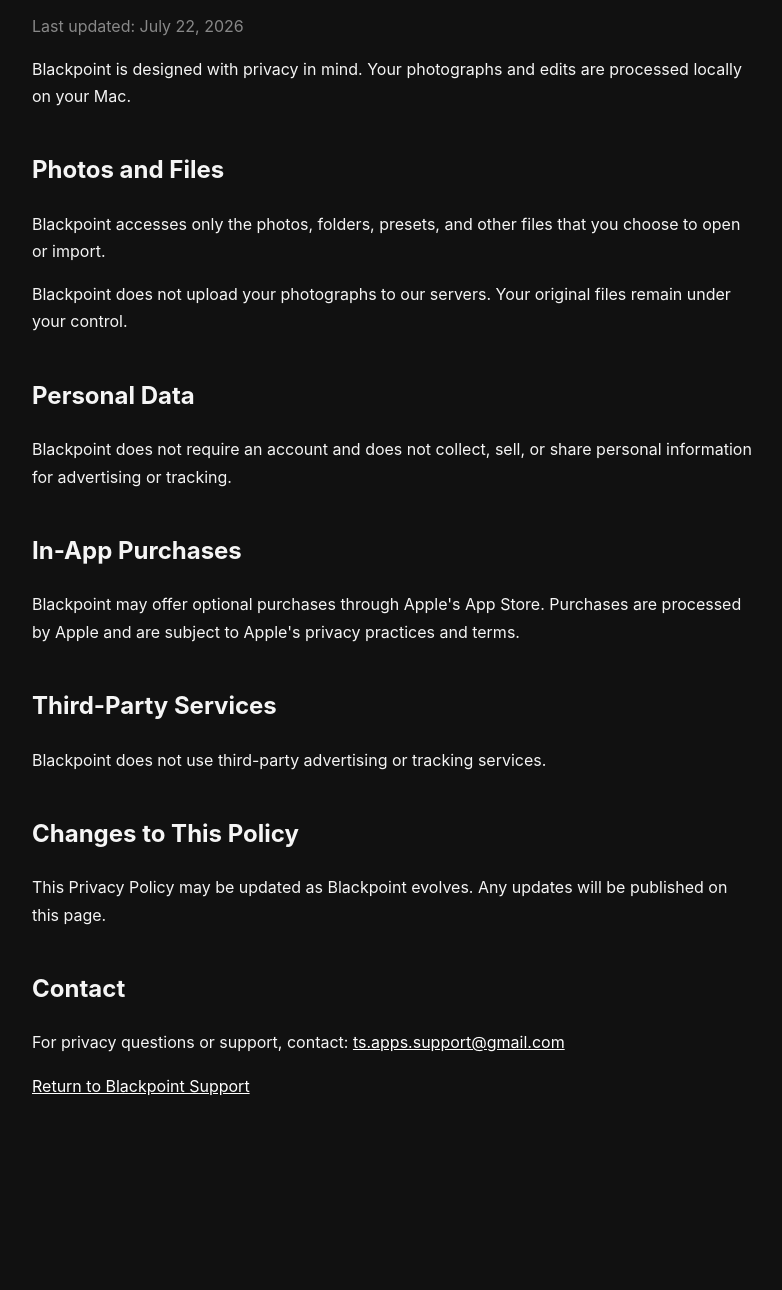
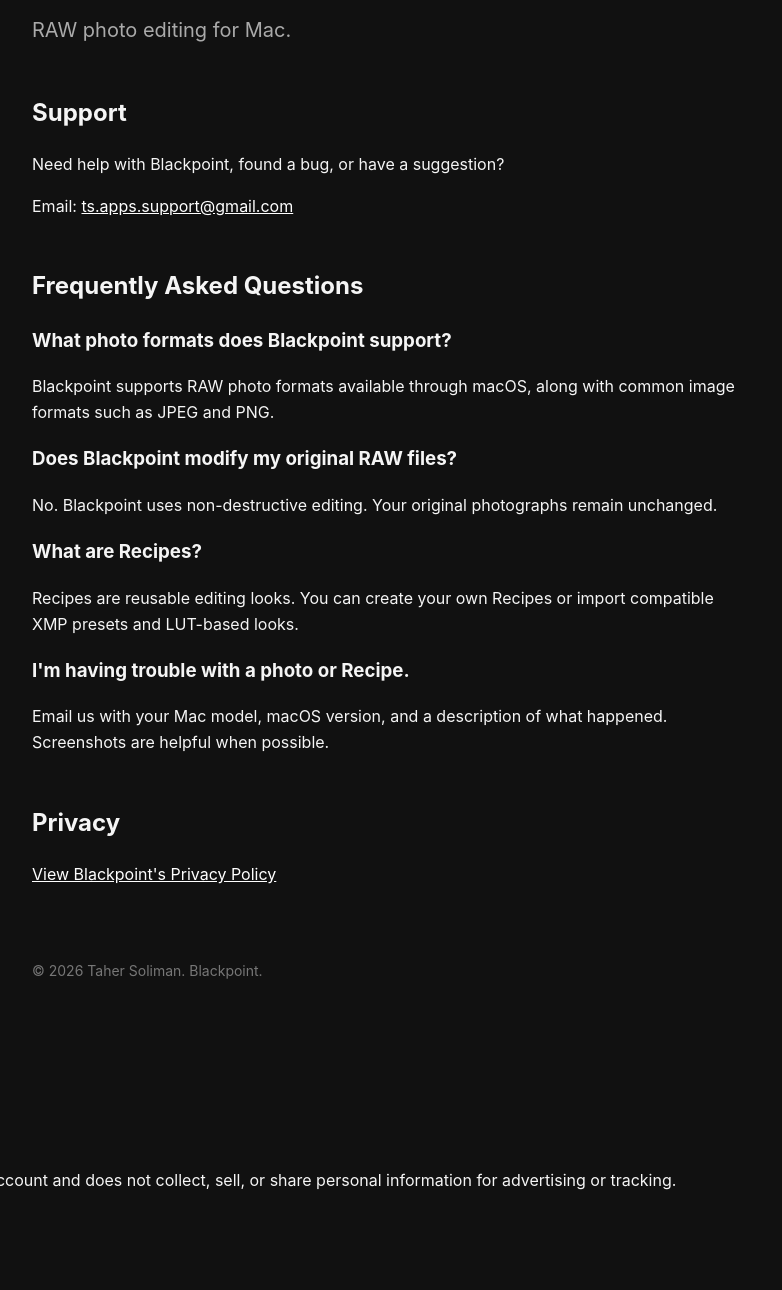
Before and after one commit to tsappssupport/app-support, a plain HTML site: page blackpoint/index.html in a window 1280 px wide. Shown: the part 195-1485 px from the top of the page, without its empty margins (248-1030 px from the left). Before the commit the page ends 1391 px from the top, so only its background shows below. Drawn offline with Linux system fonts and the light colour scheme.

Commit message:
Update index.html

```diff
--- a/blackpoint/index.html
+++ b/blackpoint/index.html
@@ -3,7 +3,7 @@
 <head>
   <meta charset="UTF-8">
   <meta name="viewport" content="width=device-width, initial-scale=1.0">
-  <title>Blackpoint Privacy Policy</title>
+  <title>Blackpoint Support</title>
 
   <style>
     body {
@@ -12,7 +12,7 @@
       color: #f5f5f5;
       font-family: -apple-system, BlinkMacSystemFont, "SF Pro Display",
                    "Helvetica Neue", sans-serif;
-      line-height: 1.7;
+      line-height: 1.6;
     }
 
     main {
@@ -22,19 +22,27 @@
     }
 
     h1 {
-      font-size: 42px;
+      font-size: 48px;
+      margin-bottom: 8px;
     }
 
     h2 {
-      margin-top: 40px;
+      margin-top: 48px;
+    }
+
+    .subtitle {
+      color: #aaa;
+      font-size: 20px;
     }
 
     a {
       color: #fff;
     }
 
-    .updated {
-      color: #888;
+    footer {
+      margin-top: 72px;
+      color: #777;
+      font-size: 14px;
     }
   </style>
 </head>
@@ -42,27 +50,61 @@
 <body>
 <main>
 
-  <h1>Blackpoint Privacy Policy</h1>
+  <h1>Blackpoint</h1>
+  <p class="subtitle">RAW photo editing for Mac.</p>
 
-  <p class="updated">Last updated: July 22, 2026</p>
+  <h2>Support</h2>
 
   <p>
-    Blackpoint is designed with privacy in mind. Your photographs
-    and edits are processed locally on your Mac.
-  </p>
-
-  <h2>Photos and Files</h2>
-
-  <p>
-    Blackpoint accesses only the photos, folders, presets, and other
-    files that you choose to open or import.
+    Need help with Blackpoint, found a bug, or have a suggestion?
   </p>
 
   <p>
-    Blackpoint does not upload your photographs to our servers.
-    Your original files remain under your control.
+    Email:
+    <a href="mailto:ts.apps.support@gmail.com">
+      ts.apps.support@gmail.com
+    </a>
   </p>
 
+  <h2>Frequently Asked Questions</h2>
+
+  <h3>What photo formats does Blackpoint support?</h3>
+  <p>
+    Blackpoint supports RAW photo formats available through macOS,
+    along with common image formats such as JPEG and PNG.
+  </p>
+
+  <h3>Does Blackpoint modify my original RAW files?</h3>
+  <p>
+    No. Blackpoint uses non-destructive editing. Your original
+    photographs remain unchanged.
+  </p>
+
+  <h3>What are Recipes?</h3>
+  <p>
+    Recipes are reusable editing looks. You can create your own
+    Recipes or import compatible XMP presets and LUT-based looks.
+  </p>
+
+  <h3>I'm having trouble with a photo or Recipe.</h3>
+  <p>
+    Email us with your Mac model, macOS version, and a description
+    of what happened. Screenshots are helpful when possible.
+  </p>
+
+  <h2>Privacy</h2>
+
+  <p>
+    <a href="privacy.html">View Blackpoint's Privacy Policy</a>
+  </p>
+
+  <footer>
+    © 2026 Taher Soliman. Blackpoint.
+  </footer>
+
+</main>
+</body>
+</html>
   <h2>Personal Data</h2>
 
   <p>
```
